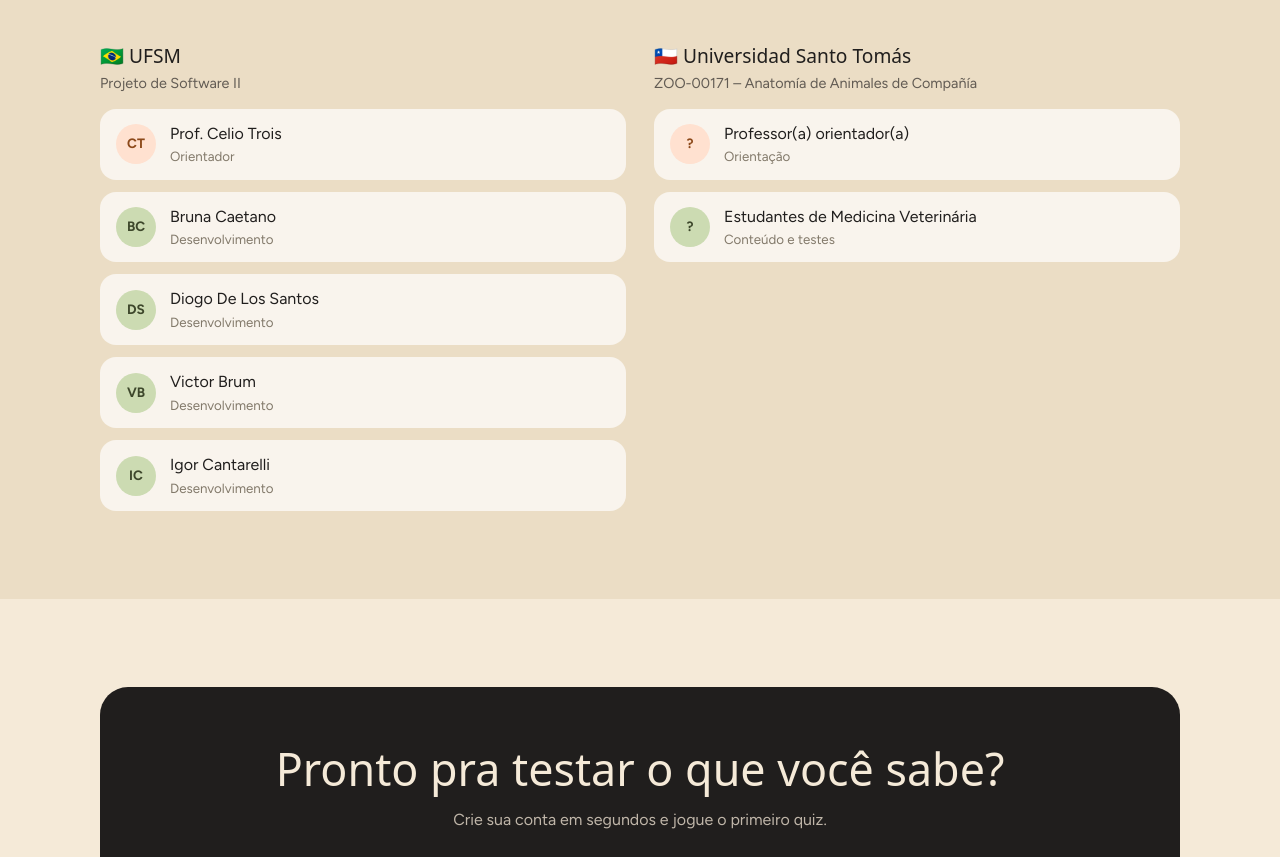
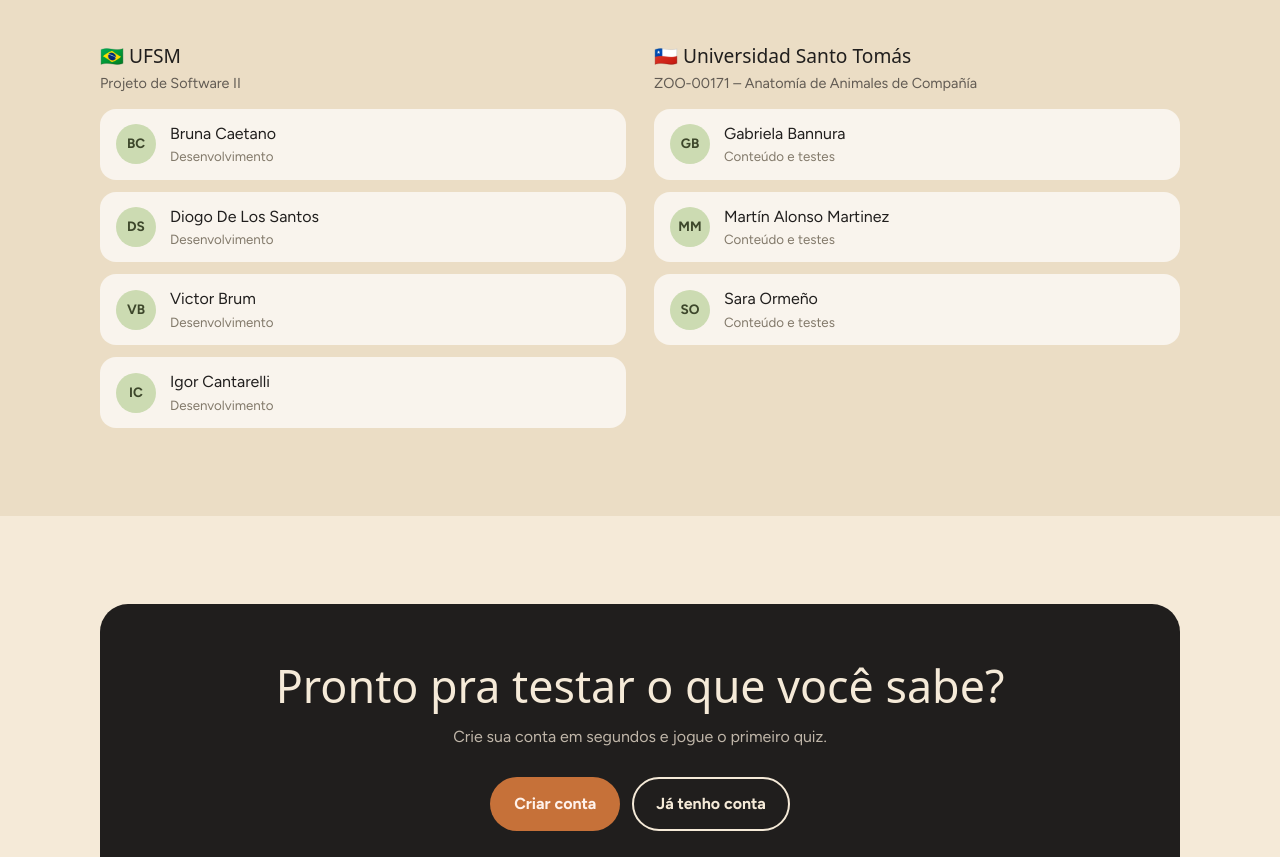
Before and after one commit to brucvei/anatoqui-landing-page, a plain HTML site: page index.html in a window 1280 px wide. Shown: the part 5783-6640 px from the top of the page. Drawn offline with Linux system fonts and the light colour scheme; a web font is replaced by a local one.

Commit message:
integrantes

```diff
--- a/index.html
+++ b/index.html
@@ -516,7 +516,6 @@
 						<h3>🇧🇷 UFSM</h3>
 						<p class="muted">Projeto de Software II</p>
 						<ul class="team">
-							<li class="lead"><span class="avatar">CT</span><div>Prof. Celio Trois<small>Orientador</small></div></li>
 							<li><span class="avatar">BC</span><div>Bruna Caetano<small>Desenvolvimento</small></div></li>
 							<li><span class="avatar">DS</span><div>Diogo De Los Santos<small>Desenvolvimento</small></div></li>
 							<li><span class="avatar">VB</span><div>Victor Brum<small>Desenvolvimento</small></div></li>
@@ -526,10 +525,10 @@
 					<div class="team-block">
 						<h3>🇨🇱 Universidad Santo Tomás</h3>
 						<p class="muted">ZOO-00171 – Anatomía de Animales de Compañía</p>
-						<!-- Preencha com orientador(a) e estudantes chilenos (com autorização). -->
 						<ul class="team">
-							<li class="lead"><span class="avatar">?</span><div>Professor(a) orientador(a)<small>Orientação</small></div></li>
-							<li><span class="avatar">?</span><div>Estudantes de Medicina Veterinária<small>Conteúdo e testes</small></div></li>
+							<li><span class="avatar">GB</span><div>Gabriela Bannura<small>Conteúdo e testes</small></div></li>
+							<li><span class="avatar">MM</span><div>Martín Alonso Martinez<small>Conteúdo e testes</small></div></li>
+							<li><span class="avatar">SO</span><div>Sara Ormeño<small>Conteúdo e testes</small></div></li>
 						</ul>
 					</div>
 				</div>
```
